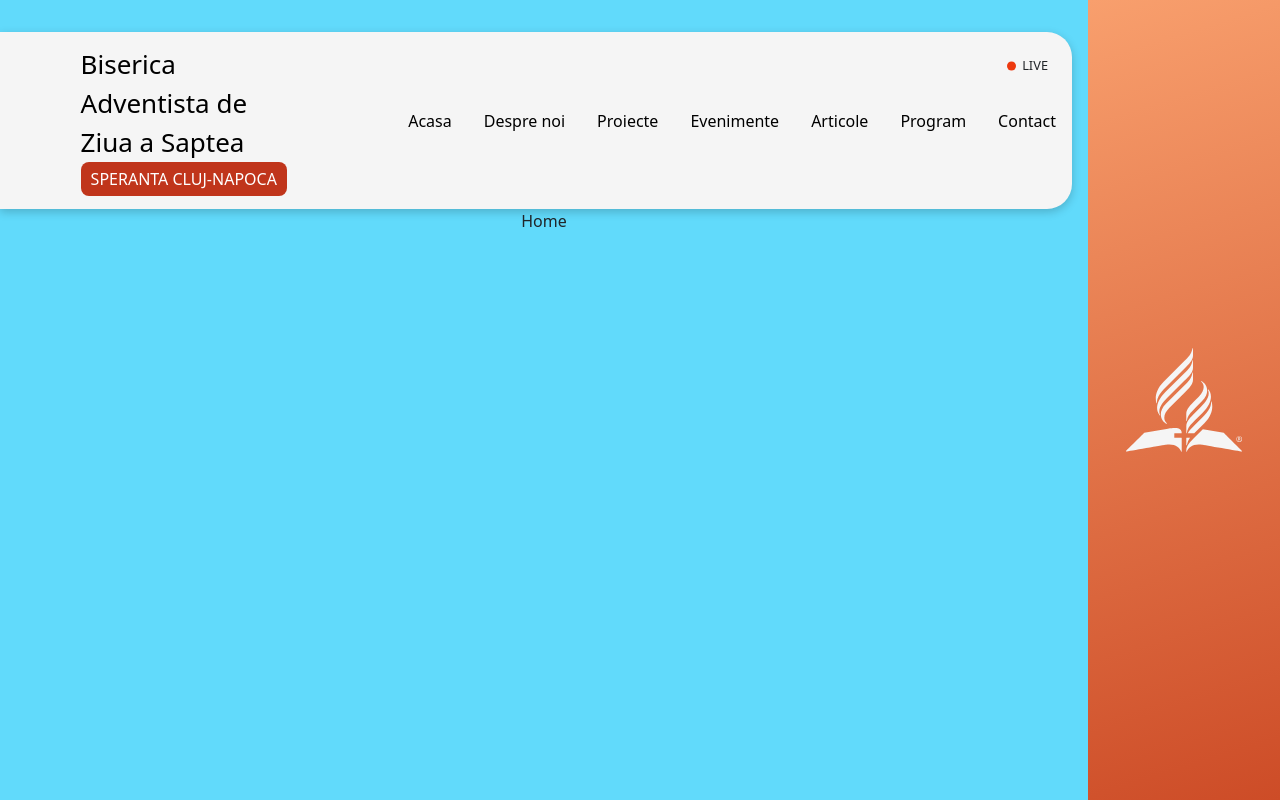
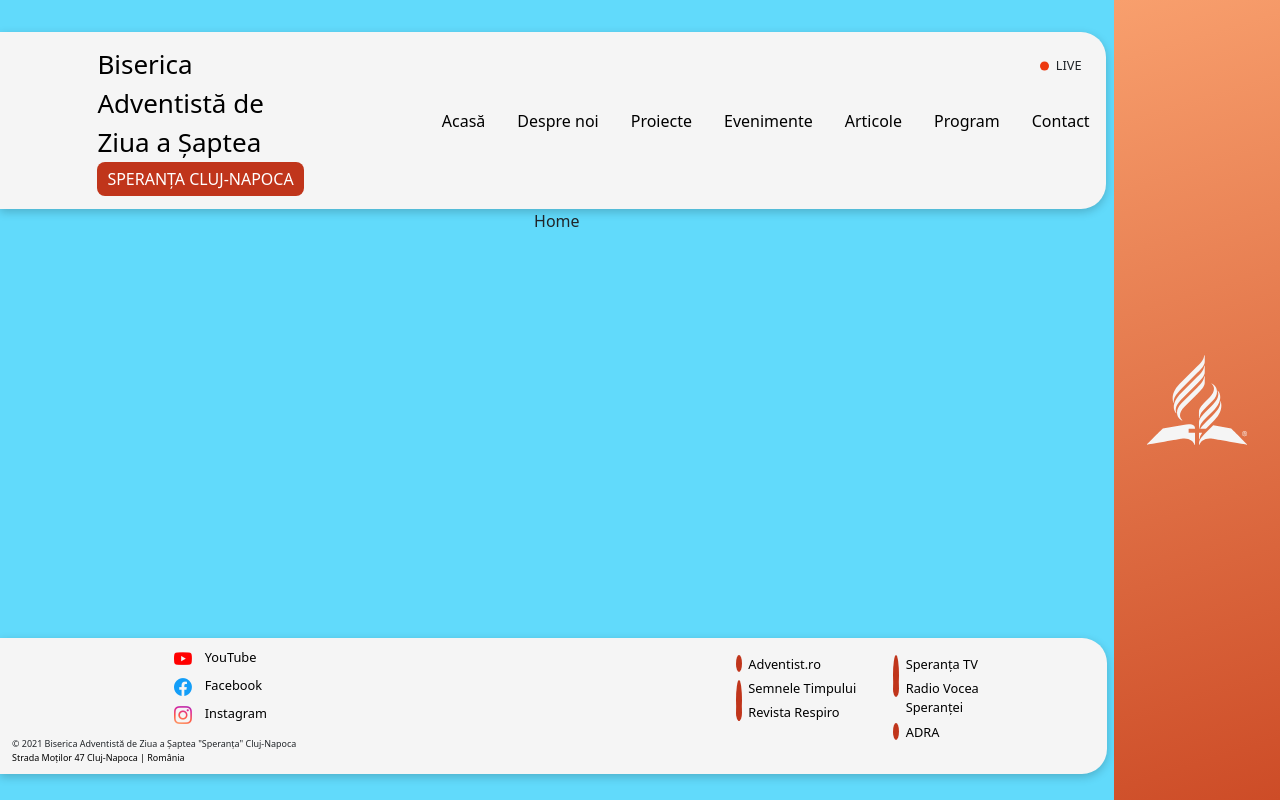
Before and after one commit to AZS-CJ/AdventistClujRO, a React (Create React App) app in the folder frontend/: page / in a window 1280 px wide. Built offline with nearby package versions, Linux system fonts and the light colour scheme.

Commit message:
Add footer & links

```diff
--- a/frontend/src/App.scss
+++ b/frontend/src/App.scss
@@ -18,13 +18,13 @@
 }
 
 .content {
-    width: 85%;
+    width: 87%;
     position: relative;
     background-color: #61dafb;
 }
 
 .logo-column {
-  width: 15%;
+  width: 13%;
   height: 100vh;
   background-image: linear-gradient(163deg, #f89f6d 0%, #cd4c27 100%);
   transition: opacity 0.5s linear;
--- a/frontend/src/App.tsx
+++ b/frontend/src/App.tsx
@@ -3,6 +3,7 @@
 import { AppInsightsContext } from '@microsoft/applicationinsights-react-js'
 import logo from './assets/logo.svg'
 import Router from './Router'
+import Footer from './Footer'
 import Login from './Login'
 import UnderConstruction from './pages/underConstruction/underConstruction'
 
@@ -17,6 +18,7 @@
           {/*<UnderConstruction />*/}
           <div className="content">
             <Router />
+            <Footer />
           </div>
           <div className="logo-column">
             <img className="church-logo" src={logo} alt="Logo" />
--- /dev/null
+++ b/frontend/src/Footer.scss
@@ -0,0 +1,97 @@
+.page-footer {
+  position: absolute;
+  bottom: 2em;
+  right: 0.5em;
+  left: 0;
+  font-size: 0.8em;
+}
+
+.page-footer a {
+  text-align: left;
+  display: block;
+  text-decoration: none;
+  color: black;
+}
+
+.page-footer  a:hover {
+  color: black;
+  background-color: lightgray;
+  border-radius: 20px;
+}
+
+.container-fluid {
+  padding: 0.5em;
+}
+
+.container-fluid .social-media {
+  display: block;
+}
+
+.container-fluid .social-media a {
+  width: fit-content;
+  width: -moz-fit-content;
+  margin-left: 20%;
+  padding: 0.3em 1em;
+}
+
+.container-fluid .social-media .bi {
+  margin-right: .5em;
+  height: 1em;
+  padding: 1em 0.5em
+}
+
+.container-fluid .social-media .bi-youtube {
+  color: red
+}
+
+.container-fluid .social-media i:before {
+  font-size: 1.4em;
+  vertical-align: -0.3em
+}
+
+.container-fluid .social-media .bi-facebook {
+  color: #139ef8
+}
+
+.container-fluid .social-media .bi-instagram {
+  color: transparent;
+  background: radial-gradient(circle at 30% 107%, #fdf497 0%, #fdf497 5%, #fd5949 45%, #d6249f 60%, #285AEB 90%);
+  -webkit-background-clip: text;
+}
+
+.footer-copyright {
+  margin-top: 1em;
+  font-size: 0.7em;
+  text-align: left;
+  display: block;
+}
+
+.footer-copyright a {
+  padding: 0;
+  width: fit-content;
+  width: -moz-fit-content;
+}
+
+.page-footer .links {
+  padding: .6em
+}
+
+.page-footer .links a {
+  padding: .2em;
+  position: relative
+}
+
+.page-footer .links a:before {
+  background-color: #c0351b;
+  content: '';
+  position: absolute;
+  top: 3px;
+  left: -10px;
+  width: 6px;
+  height: 17px;
+  border-radius: 50%;
+}
+
+.page-footer .links .longer:before {
+  height: 41px;
+}
--- /dev/null
+++ b/frontend/src/Footer.tsx
@@ -0,0 +1,69 @@
+import React from 'react'
+import { LINKS } from './util/constants'
+
+import './Footer.scss'
+
+class Footer extends React.Component {
+  render() {
+    return (
+      <footer className="page-footer font-small blue my-menu">
+        <div className="container-fluid">
+          <div className="row">
+            <div className="col-md-8">
+              <div className="social-media">
+                <a className="button" href={LINKS.youtube} target="_blank">
+                  <i className="bi bi-youtube" />
+                  <span>YouTube</span>
+                </a>
+                <a className="button" href={LINKS.facebook} target="_blank">
+                  <i className="bi bi-facebook" />
+                  <span>Facebook</span>
+                </a>
+                <a className="button" href={LINKS.instagram} target="_blank">
+                  <i className="bi bi-instagram" />
+                  <span>Instagram</span>
+                </a>
+              </div>
+              <div className="footer-copyright">
+                © {new Date().getFullYear()} Biserica Adventistă de Ziua a Șaptea "Speranța" Cluj-Napoca
+                <a className="address" href="https://goo.gl/maps/G9tndGkL8TA7hpsV8" target="_blank">
+                  Strada Moților 47 Cluj-Napoca | România
+                </a>
+              </div>
+            </div>
+            <div className="col-md-4 links">
+              <div className="row">
+                <div className="col-md-5">
+                  <a href={LINKS.adventist} target="_blank">
+                    Adventist.ro
+                  </a>
+                  <a href={LINKS.semnele} className="longer" target="_blank">
+                    Semnele Timpului
+                  </a>
+                  <a href={LINKS.respiro} target="_blank">
+                    Revista Respiro
+                  </a>
+                </div>
+                <div className="col-md-5">
+                  <ul className="list-unstyled">
+                    <a href={LINKS.speranta} className="longer" target="_blank">
+                      Speranța TV
+                    </a>
+                    <a href={LINKS.radio} target="_blank">
+                      Radio Vocea Speranței
+                    </a>
+                    <a href={LINKS.adra} target="_blank">
+                      ADRA
+                    </a>
+                  </ul>
+                </div>
+              </div>
+            </div>
+          </div>
+        </div>
+      </footer>
+    )
+  }
+}
+
+export default Footer
--- a/frontend/src/Navbar.scss
+++ b/frontend/src/Navbar.scss
@@ -1,11 +1,14 @@
+.my-menu {
+  background-color: #f5f5f5;
+  flex-direction: row;
+  justify-content: space-between;
+  border-top-right-radius: 25px;
+  border-bottom-right-radius: 25px;
+  box-shadow: 0 3px 10px rgb(0 0 0 / 20%);
+}
+
 .navbar.my-nav {
-    margin: 2em 1em 0 0;
-    background-color: #f5f5f5;
-    flex-direction: row;
-    justify-content: space-between;
-    border-top-right-radius: 25px;
-    border-bottom-right-radius: 25px;
-    box-shadow: 0 3px 10px rgb(0 0 0 / 20%);
+    margin: 2em .5em 0 0;
 }
 
 .my-nav .navbar-brand {
--- a/frontend/src/Navbar.tsx
+++ b/frontend/src/Navbar.tsx
@@ -26,15 +26,15 @@
 
   render() {
     return (
-      <nav className="navbar navbar-expand-lg my-nav">
+      <nav className="navbar navbar-expand-lg my-nav my-menu">
         <div className="navbar-brand">
           <Link className="brand-name" to="/">
-            <div className="title">Biserica Adventista de Ziua a Saptea</div>
-            <div className="red-box">SPERANTA CLUJ-NAPOCA</div>
+            <div className="title">Biserica Adventistă de Ziua a Șaptea</div>
+            <div className="red-box">SPERANȚA CLUJ-NAPOCA</div>
           </Link>
         </div>
         <div className="navbar-nav">
-          {this.renderLink('home', 'Acasa')}
+          {this.renderLink('home', 'Acasă')}
           {this.renderLink('despre', 'Despre noi')}
           {this.renderLink('proiecte', 'Proiecte')}
           {this.renderLink('evenimente', 'Evenimente')}
--- a/frontend/src/index.tsx
+++ b/frontend/src/index.tsx
@@ -4,6 +4,7 @@
 import App from './App'
 import reportWebVitals from './reportWebVitals'
 import 'bootstrap/dist/css/bootstrap.min.css'
+import 'bootstrap-icons/font/bootstrap-icons.css'
 
 ReactDOM.render(
   <React.StrictMode>
--- a/frontend/src/pages/underConstruction/underConstruction.tsx
+++ b/frontend/src/pages/underConstruction/underConstruction.tsx
@@ -4,7 +4,6 @@
 import logo from '../../assets/logo.svg'
 import { Gradient } from './gradient'
 import 'bootstrap/dist/css/bootstrap.min.css'
-import 'bootstrap-icons/font/bootstrap-icons.css'
 
 class UnderConstruction extends React.Component {
   componentDidMount() {
@@ -62,7 +61,6 @@
         <footer>
           <div className="copyright">
             <a className="copyright" href="https://goo.gl/maps/G9tndGkL8TA7hpsV8" target="_blank">
-              {' '}
               &copy 2021 Biserica Adventistă de Ziua a Șaptea "Speranța" Cluj-Napoca | România
             </a>
           </div>
--- /dev/null
+++ b/frontend/src/util/constants.ts
@@ -0,0 +1,11 @@
+export const LINKS = {
+  youtube: 'https://www.youtube.com/c/AdventistCluj',
+  facebook: 'https://www.facebook.com/BisericaSperantaCluj',
+  instagram: 'https://www.instagram.com/adventistcluj',
+  adventist: 'https://adventist.ro',
+  semnele: 'https://semneletimpului.ro',
+  respiro: 'https://respiro.ro',
+  speranta: 'http://www.sperantatv.ro',
+  radio: 'https://rvs.ro',
+  adra: 'https://adra.ro'
+}
```
